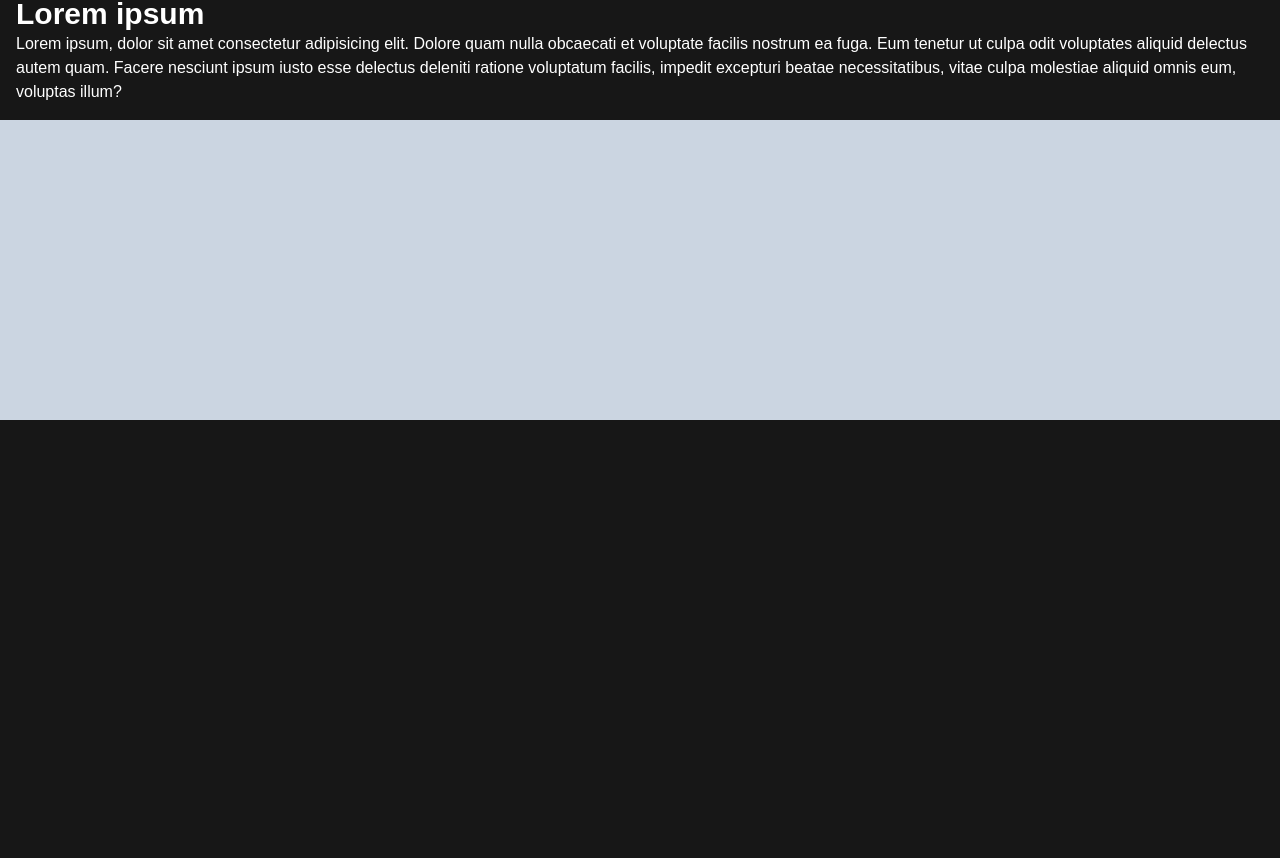
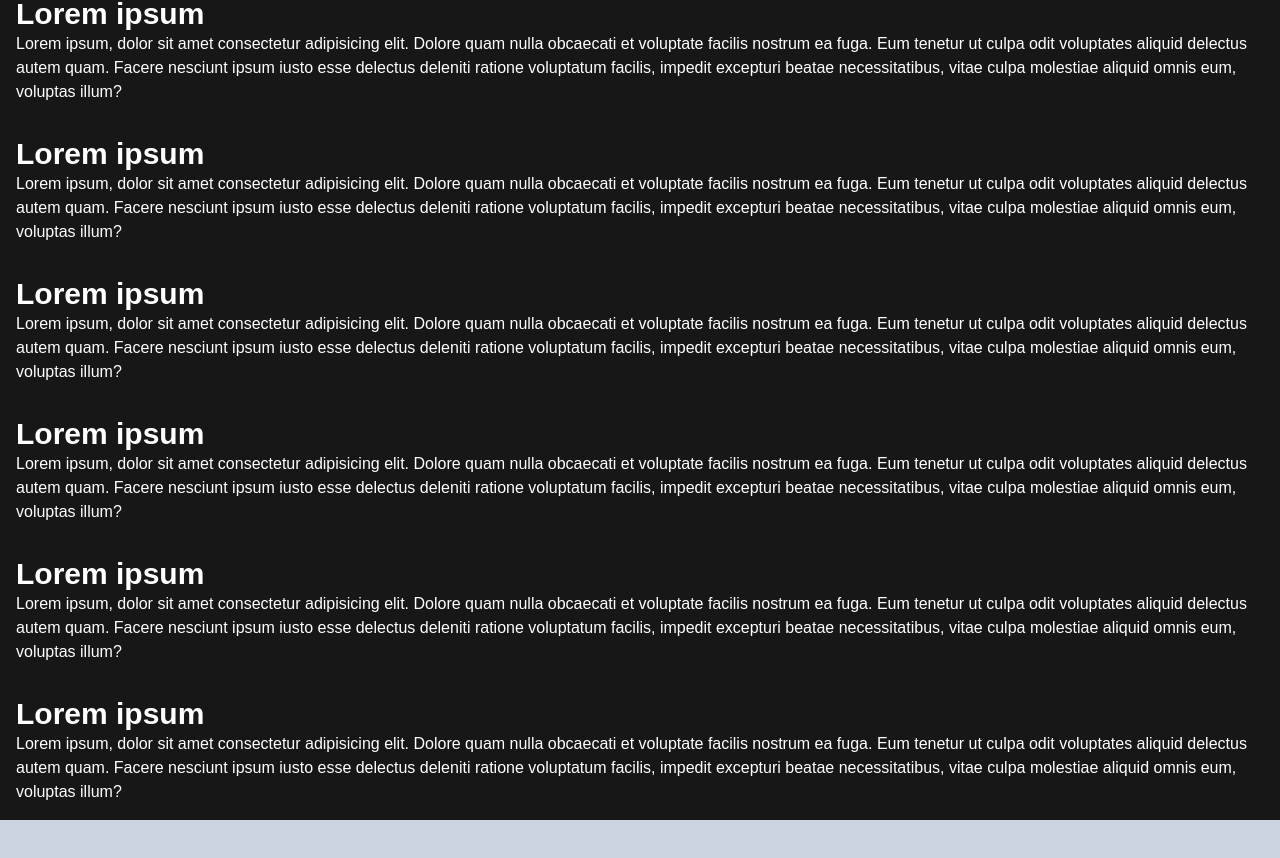
Before and after one commit to aleks3650/stryczek, a Next.js app: page / in a window 1280 px wide. Shown: the part 820-1678 px from the top of the page. Before the commit the page ends 1240 px from the top, so only its background shows below. Built offline with nearby package versions, Linux system fonts and the light colour scheme; a web font is replaced by a local one.

Commit message:
zustand added

```diff
--- a/package.json
+++ b/package.json
@@ -13,7 +13,8 @@
     "framer-motion": "^12.4.7",
     "next": "15.1.7",
     "react": "^19.0.0",
-    "react-dom": "^19.0.0"
+    "react-dom": "^19.0.0",
+    "zustand": "^5.0.3"
   },
   "devDependencies": {
     "@eslint/eslintrc": "^3",
--- a/src/app/footer/Footer.jsx
+++ b/src/app/footer/Footer.jsx
@@ -7,10 +7,10 @@ const Footer = () => {
       sm:h-[150px] md:h-[200px] lg:h-[250px] xl:h-[300px]"
       style={{ clipPath: "polygon(0% 0, 100% 0%, 100% 100%, 0 100%)" }}>
       <div
-        className="fixed bottom-0 h-[100px] w-full
+        className="fixed bottom-0 h-[100px] w-full left-0
       sm:h-[150px] md:h-[200px] lg:h-[250px] xl:h-[300px]">
-        <div className="flex flex-col-reverse justify-between items-center h-full py-8 px-2">
-          <p className="text-[14vw] justify-between w-full leading-[0.8] mt-10 flex">
+        <div className="flex flex-col-reverse justify-between items-center h-full py-8 px-2 container mx-auto">
+          <p className="text-5xl justify-between w-full leading-[0.8] mt-10 flex">
             <span>Sticky</span>
             <span className="text-gray-700">Footer</span>
           </p>
--- a/src/app/heroSection/Hero.jsx
+++ b/src/app/heroSection/Hero.jsx
@@ -6,7 +6,7 @@ const Hero = () => {
   const heroData = Data.HeroData;
 
   return (
-    <section className="w-full h-screen relative container mx-auto">
+    <section className="w-full relative container mx-auto h-screen max-h-[1000px]">
       <div className="top-[20%] left-4 text-black absolute max-w-fit h-fit z-10 p-2">
         <h1
           className="flex bg-white bg-opacity-75 backdrop-blur-[2px] flex-col sm:flex-row w-fit leading-normal py-4 px-8 rounded-md
--- a/src/app/heroSection/HeroImage.jsx
+++ b/src/app/heroSection/HeroImage.jsx
@@ -15,7 +15,7 @@ const HeroImage = () => {
 
   useEffect(() => {
     const TimeoutNumber = setTimeout(() => {
-      animate(progres1, 1, { duration: 1.4, ease: [0.76, 0, 0.24, 1] });
+      animate(progres1, 1, { duration: 1.3, ease: [0.76, 0, 0.24, 1] });
       animate(progres2, 1, { duration: 1.0, ease: [0.76, 0, 0.24, 1] });
     }, 250);
 
@@ -52,7 +52,7 @@ const HeroImage = () => {
           )`;
 
   return (
-    <div className=" w-full h-screen relative container mx-auto">
+    <div className=" w-full h-full relative container mx-auto">
       <motion.div
         className="w-[80vw] max-h-[475px] h-full top-1/4 right-4 absolute
             md:w-[calc(75vw)] md:max-h-[600px] md:right-8 max-w-[1300px]"
--- a/src/app/layout.js
+++ b/src/app/layout.js
@@ -26,7 +26,9 @@ export default function RootLayout({ children }) {
       <body className={`${shantellSans.variable} antialiased`}>
         <Navbar />
         <main>
-          <Template>{children}</Template>
+          <div className="container mx-auto">
+            <Template>{children}</Template>
+          </div>
           <Footer />
         </main>
         <SmoothScroll />
--- a/src/app/navbar/Burger.jsx
+++ b/src/app/navbar/Burger.jsx
@@ -1,11 +1,13 @@
 "use client";
 
-import { useState, useEffect } from "react";
+import { useEffect } from "react";
 import { AnimatePresence, delay, motion } from "framer-motion";
 import Link from "next/link";
+import { useBurgerStore } from "../state/store";
+
 const Burger = () => {
-  const [isOpen, setIsOpen] = useState(false);
-  const [isMobile, setIsMobile] = useState(false);
+  const { isMobile, isOpen, setIsOpen, setIsMobile, toggleIsOpen } =
+    useBurgerStore();
 
   useEffect(() => {
     const checkViewport = () => {
@@ -17,7 +19,7 @@ const Burger = () => {
     checkViewport();
     window.addEventListener("resize", checkViewport);
     return () => window.removeEventListener("resize", checkViewport);
-  }, []);
+  }, [setIsMobile, setIsOpen]);
 
   const menuVariants = {
     hidden: { opacity: 0, y: -20 },
@@ -34,8 +36,7 @@ const Burger = () => {
       opacity: 0,
       y: -20,
       transition: {
-        duration: 0.2,
-        delay: 0.25,
+        duration: 0.25,
         staggerChildren: 0.05,
         staggerDirection: -1,
       },
@@ -68,7 +69,7 @@ const Burger = () => {
       <motion.div
         key={`burger-${isMobile}`}
         className="cursor-pointer"
-        onClick={() => setIsOpen((prev) => !prev)}
+        onClick={toggleIsOpen}
         animate={isOpen ? "open" : "closed"}>
         <svg
           stroke="currentColor"
--- /dev/null
+++ b/src/app/navbar/Logo.jsx
@@ -0,0 +1,27 @@
+"use client";
+import React from "react";
+import { useBurgerStore } from "../state/store";
+import Image from "next/image";
+import Link from "next/link";
+
+const Logo = () => {
+  const { setIsOpen } = useBurgerStore();
+
+  return (
+    <Link
+      href="/"
+      className="flex gap-4 text-xl items-center"
+      onClick={() => setIsOpen(false)}>
+      <Image
+        src="/cinamonRoll.png"
+        height={64}
+        width={64}
+        priority
+        alt="Słodka Pętelka logo"
+      />
+      <span>Słodka Pętelka</span>
+    </Link>
+  );
+};
+
+export default Logo;
--- a/src/app/navbar/Navbar.jsx
+++ b/src/app/navbar/Navbar.jsx
@@ -1,7 +1,7 @@
 import React from "react";
-import Image from "next/image";
 import Burger from "./Burger";
 import Link from "next/link";
+import Logo from "./Logo";
 
 const Navbar = () => {
   return (
@@ -9,16 +9,7 @@ const Navbar = () => {
       className="flex fixed top-0 left-0 w-screen z-20 px-6 flex-row justify-between
     items-center h-28 bg-white text-black shadow-lg font-shantell-sans">
       <div className="w-16 h-16 relative">
-        <Link href="/" className="flex gap-4 text-xl items-center">
-          <Image
-            src="/cinamonRoll.png"
-            height={64}
-            width={64}
-            priority
-            alt="Słodka Pętelka logo"
-          />
-          <span>Słodka Pętelka</span>
-        </Link>
+        <Logo />
       </div>
       <div className="block md:hidden">
         <Burger />
--- a/src/app/page.js
+++ b/src/app/page.js
@@ -4,7 +4,62 @@ export default function Home() {
   return (
     <>
       <Hero />
-      <div className="container mx-auto p-4">
+      <div className=" mx-auto p-4">
+        <h2 className="text-3xl font-bold">Lorem ipsum</h2>
+        <p>
+          Lorem ipsum, dolor sit amet consectetur adipisicing elit. Dolore quam
+          nulla obcaecati et voluptate facilis nostrum ea fuga. Eum tenetur ut
+          culpa odit voluptates aliquid delectus autem quam. Facere nesciunt
+          ipsum iusto esse delectus deleniti ratione voluptatum facilis, impedit
+          excepturi beatae necessitatibus, vitae culpa molestiae aliquid omnis
+          eum, voluptas illum?
+        </p>
+      </div>
+      <div className=" mx-auto p-4">
+        <h2 className="text-3xl font-bold">Lorem ipsum</h2>
+        <p>
+          Lorem ipsum, dolor sit amet consectetur adipisicing elit. Dolore quam
+          nulla obcaecati et voluptate facilis nostrum ea fuga. Eum tenetur ut
+          culpa odit voluptates aliquid delectus autem quam. Facere nesciunt
+          ipsum iusto esse delectus deleniti ratione voluptatum facilis, impedit
+          excepturi beatae necessitatibus, vitae culpa molestiae aliquid omnis
+          eum, voluptas illum?
+        </p>
+      </div>
+      <div className=" mx-auto p-4">
+        <h2 className="text-3xl font-bold">Lorem ipsum</h2>
+        <p>
+          Lorem ipsum, dolor sit amet consectetur adipisicing elit. Dolore quam
+          nulla obcaecati et voluptate facilis nostrum ea fuga. Eum tenetur ut
+          culpa odit voluptates aliquid delectus autem quam. Facere nesciunt
+          ipsum iusto esse delectus deleniti ratione voluptatum facilis, impedit
+          excepturi beatae necessitatibus, vitae culpa molestiae aliquid omnis
+          eum, voluptas illum?
+        </p>
+      </div>
+      <div className=" mx-auto p-4">
+        <h2 className="text-3xl font-bold">Lorem ipsum</h2>
+        <p>
+          Lorem ipsum, dolor sit amet consectetur adipisicing elit. Dolore quam
+          nulla obcaecati et voluptate facilis nostrum ea fuga. Eum tenetur ut
+          culpa odit voluptates aliquid delectus autem quam. Facere nesciunt
+          ipsum iusto esse delectus deleniti ratione voluptatum facilis, impedit
+          excepturi beatae necessitatibus, vitae culpa molestiae aliquid omnis
+          eum, voluptas illum?
+        </p>
+      </div>
+      <div className=" mx-auto p-4">
+        <h2 className="text-3xl font-bold">Lorem ipsum</h2>
+        <p>
+          Lorem ipsum, dolor sit amet consectetur adipisicing elit. Dolore quam
+          nulla obcaecati et voluptate facilis nostrum ea fuga. Eum tenetur ut
+          culpa odit voluptates aliquid delectus autem quam. Facere nesciunt
+          ipsum iusto esse delectus deleniti ratione voluptatum facilis, impedit
+          excepturi beatae necessitatibus, vitae culpa molestiae aliquid omnis
+          eum, voluptas illum?
+        </p>
+      </div>
+      <div className=" mx-auto p-4">
         <h2 className="text-3xl font-bold">Lorem ipsum</h2>
         <p>
           Lorem ipsum, dolor sit amet consectetur adipisicing elit. Dolore quam
--- /dev/null
+++ b/src/app/state/store.js
@@ -0,0 +1,9 @@
+import { create } from "zustand";
+
+export const useBurgerStore = create((set) => ({
+  isOpen: false,
+  isMobile: false,
+  setIsOpen: (isOpen) => set({ isOpen }),
+  toggleIsOpen: () => set((state) => ({ isOpen: !state.isOpen })),
+  setIsMobile: (isMobile) => set({ isMobile }),
+}));
```
Also changed, not shown: 1 other file (tests, documents, lock files or other folders).
